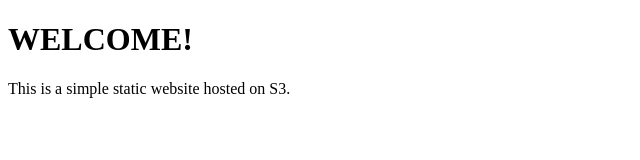
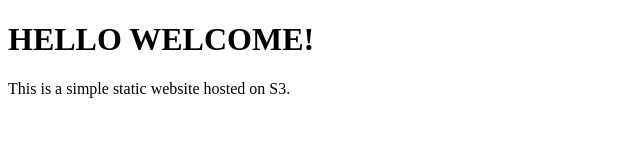
Before and after one commit to prajwal-d14/my-static-site, a plain HTML site: page index.html in a window 1280 px wide. Shown: the whole page, without its empty margins (0-640 px from the left). Drawn offline with Linux system fonts and the light colour scheme.

Commit message:
index.html 1.2

```diff
--- a/index.html
+++ b/index.html
@@ -4,7 +4,7 @@
     <title>My Simple Website</title>
 </head>
 <body>
-    <h1>WELCOME!</h1>
+    <h1>HELLO WELCOME!</h1>
     <p>This is a simple static website hosted on S3.</p>
 </body>
 </html>
```
